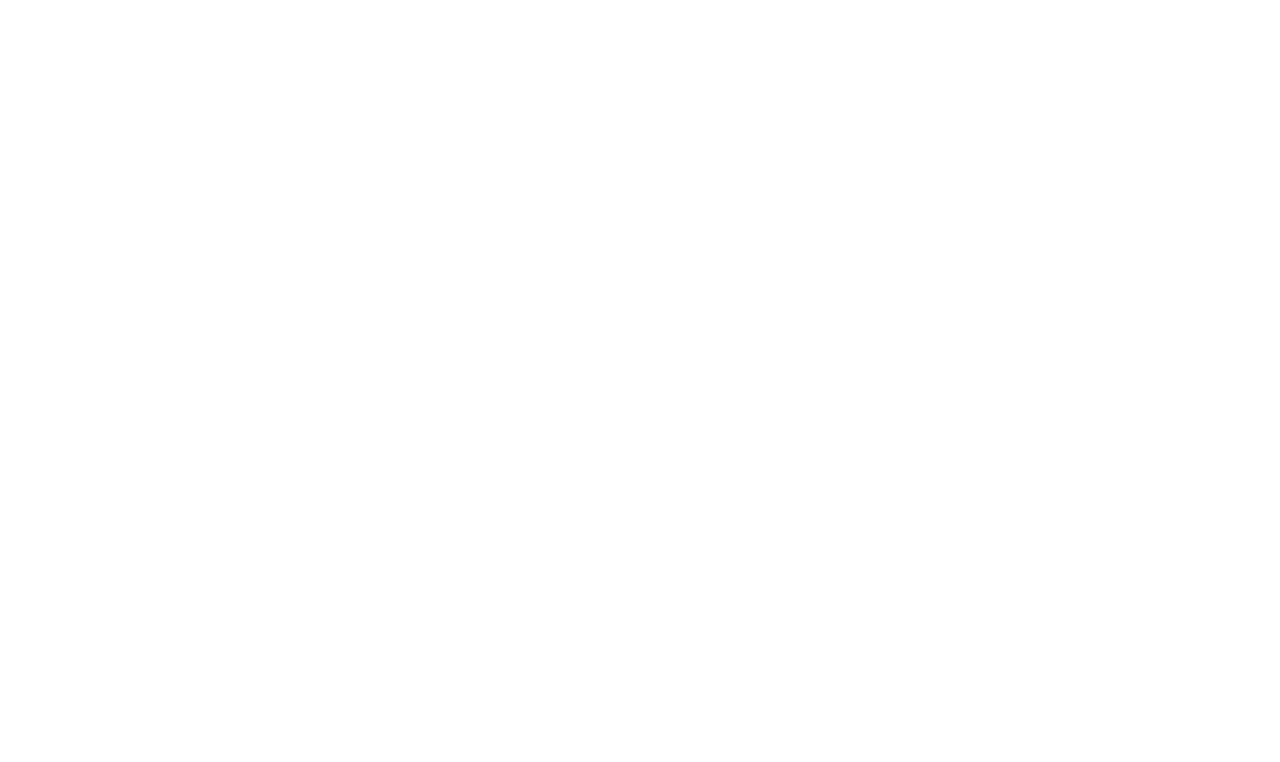
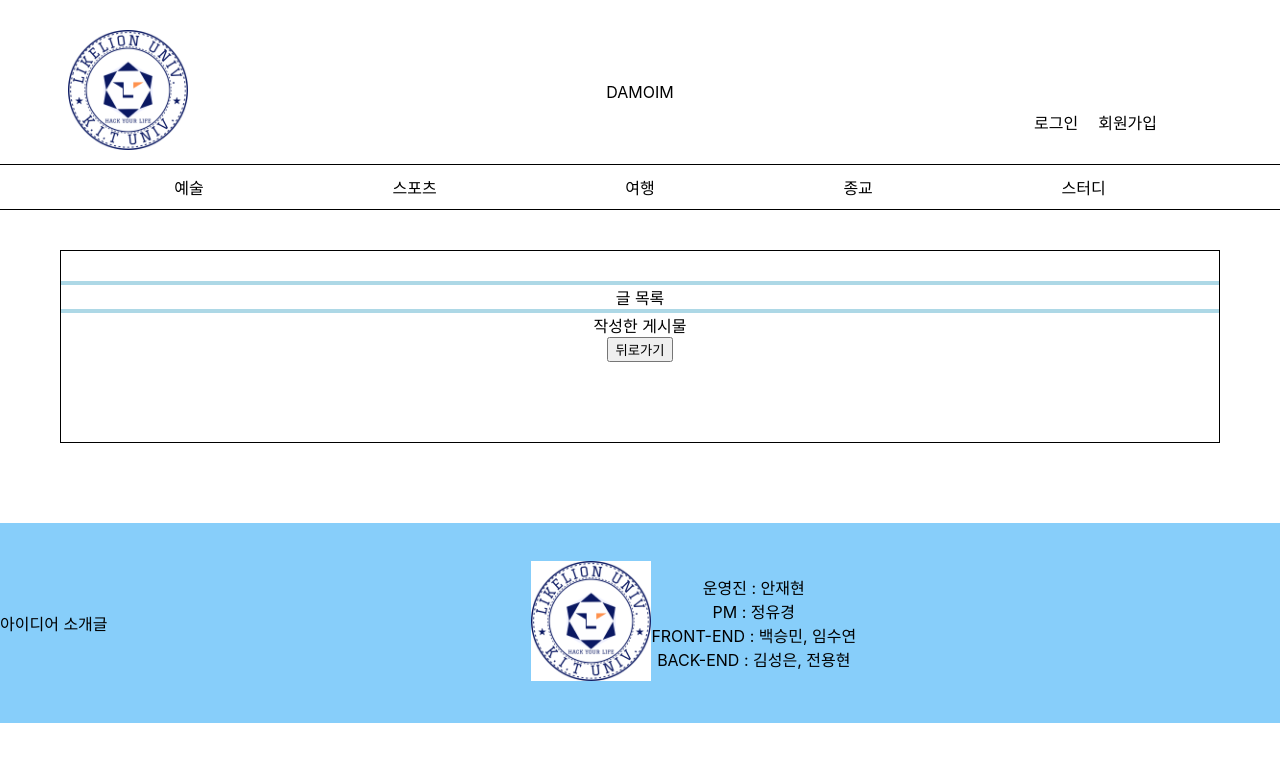
Before and after one commit to JaeHyunGround/DAMOIM---FRONT_END, a React (Create React App) app in the folder damoim_front/: page /club/1/post in a window 1280 px wide. Before the commit this address had no page. Shown: the top 762 px of the page. Built offline with nearby package versions, Linux system fonts and the light colour scheme.

Commit message:
페이지 라우팅 확인

```diff
--- a/damoim_front/src/App.css
+++ b/damoim_front/src/App.css
@@ -14,6 +14,5 @@
 }
 
 #bottom {
-  margin:  80px 60px 80px 60px;
-  border: 1px solid;
+  margin:  80px 0 80px 0;
 }
--- a/damoim_front/src/App.js
+++ b/damoim_front/src/App.js
@@ -30,8 +30,8 @@
         <Route path='/signUp' element={<SignUpPage />} />
         <Route path='/login' element={<LoginPage />} />
         <Route path='/edit' element={<EditPage />} />
-        <Route path='/posting' element={<PostingPage />} />
-        <Route path='/post' element={<PostPage />} />
+        <Route path='/club/:clubName/posting' element={<PostingPage />} />
+        <Route path='/club/:clubName/post' element={<PostPage />} />
       </Routes>
     </div>
   );
--- a/damoim_front/src/component/clubContent.js
+++ b/damoim_front/src/component/clubContent.js
@@ -1,9 +1,14 @@
 import '../css/clubContent.css';
+import { Link } from 'react-router-dom';
 
-export const ClubContent = () => {
-    const goPosting = () => {
-        document.location.href = "/posting";
-    }
+export const ClubContent = (props) => {
+    // const goPosting = () => {
+    //     document.location.href = "/posting";
+    // }
+
+    let clubName = props.url.clubName;
+    let url = clubName + '/posting';
+    console.log(url)
 
     return (
         <>
@@ -21,9 +26,9 @@
 
             <section className="clubPost">
                 <div className='write'>
-                    <button onClick={goPosting}>
+                    <Link to={`/club/${url}`} >
                         글쓰기
-                    </button>
+                    </Link>
                 </div>
                 <div className='postList'>
                     글 목록
--- a/damoim_front/src/component/header.js
+++ b/damoim_front/src/component/header.js
@@ -26,12 +26,20 @@
 
                 <div className='headRight'>
                     <li>
-                        <Link to="/login" style={{ textDecoration: 'none' }}>
+                        <Link to="/login"
+                            style={{
+                                textDecoration: 'none',
+                                color: 'black'
+                            }}>
                             로그인
                         </Link>
                     </li>
                     <li>
-                        <Link to="/signUp" style={{ textDecoration: 'none' }}>
+                        <Link to="/signUp"
+                            style={{
+                                textDecoration: 'none',
+                                color: 'black'
+                            }}>
                             회원가입
                         </Link>
                     </li>
@@ -40,7 +48,11 @@
 
             <section className='headBottom'>
                 {category.map((type) => (
-                    <Link to={`/${type}`} style={{ textDecoration: 'none' }}>
+                    <Link to={`/${type}`}
+                        style={{
+                            textDecoration: 'none',
+                            color: 'black'
+                        }}>
                         <li>{type}</li>
                     </Link>
                 ))}
--- a/damoim_front/src/css/footer.css
+++ b/damoim_front/src/css/footer.css
@@ -1,9 +1,10 @@
 .footer-box{
     display: flex;
+    align-items: center;
     width: 100%;
-    height: 100%;
+    height: 200px;
     flex-direction: row;
-    background-color: skyblue;
+    background-color: #87CEFA;
 }
 
 .idea-box{
--- a/damoim_front/src/css/posting.css
+++ b/damoim_front/src/css/posting.css
@@ -14,13 +14,13 @@
     font-size: 11pt;
 }
 
-.post {
+.postBtn {
     text-align: end;
     padding-top: 15px;
     padding-right: 4%;
 }
 
-.post > button {
+.postBtn > button {
     padding: 3px 20px 3px 20px;
     border: 1px solid skyblue;
     background-color: rgb(164, 229, 255);
--- a/damoim_front/src/page/club.js
+++ b/damoim_front/src/page/club.js
@@ -1,9 +1,13 @@
 import Header from "../component/header";
-import { Link } from "react-router-dom";
 import { ClubContent } from "../component/clubContent";
 import Footer from "../component/footer";
+import { useParams } from 'react-router-dom';
 
+// 상세페이지
 function ClubPage() {
+    const urlparam = useParams();
+    console.log(urlparam);
+
     return (
         <>
             <section id="head">
@@ -13,7 +17,9 @@
             <section id="body">
                 동아리 페이지
                 <div>
-                    <ClubContent />
+                    <ClubContent
+                        url={urlparam}
+                    />
                 </div>
             </section>
 
--- a/damoim_front/src/page/post.js
+++ b/damoim_front/src/page/post.js
@@ -1,7 +1,33 @@
+import Footer from "../component/footer";
+import Header from "../component/header";
+
 function PostPage() {
+    const goDetail = () => {
+        document.location.href = "/club";
+    }
     return (
         <>
-            게시글 페이지
+            <section id="head">
+                <Header />
+            </section>
+
+            <section id="body">
+                <div className="postList">
+                    글 목록
+                </div>
+                <div className="post">
+                    작성한 게시물
+                </div>
+                <div>
+                    <button onClick={goDetail}>
+                        뒤로가기
+                    </button>
+                </div>
+            </section>
+
+            <section id="bottom">
+                <Footer />
+            </section>
         </>
     );
 }
--- a/damoim_front/src/page/posting.js
+++ b/damoim_front/src/page/posting.js
@@ -1,8 +1,16 @@
 import '../css/posting.css';
 import Header from "../component/header";
 import Footer from "../component/footer";
+import { useParams } from 'react-router-dom';
 
 function PostingPage() {
+    const urlparam = useParams();
+    let clubName = urlparam.clubName;
+
+    const goDetail = () => {
+        document.location.href = `/club/${clubName}`;
+    }
+
     return (
         <>
             <section id="head">
@@ -11,15 +19,15 @@
 
             <section id="body">
                 <div className="title">
-                    <input type='text' className="titleBox" placeholder="제목" />
+                    <input type='text' className="titleBox" placeholder="제목을 입력하세요." />
                 </div>
 
                 <div className="content">
                     <textarea type='text' className="contentBox" placeholder="내용을 입력하세요." />
                 </div>
 
-                <div className='post'>
-                    <button>
+                <div className='postBtn'>
+                    <button onClick={goDetail}>
                         등 록
                     </button>
                 </div>
```
